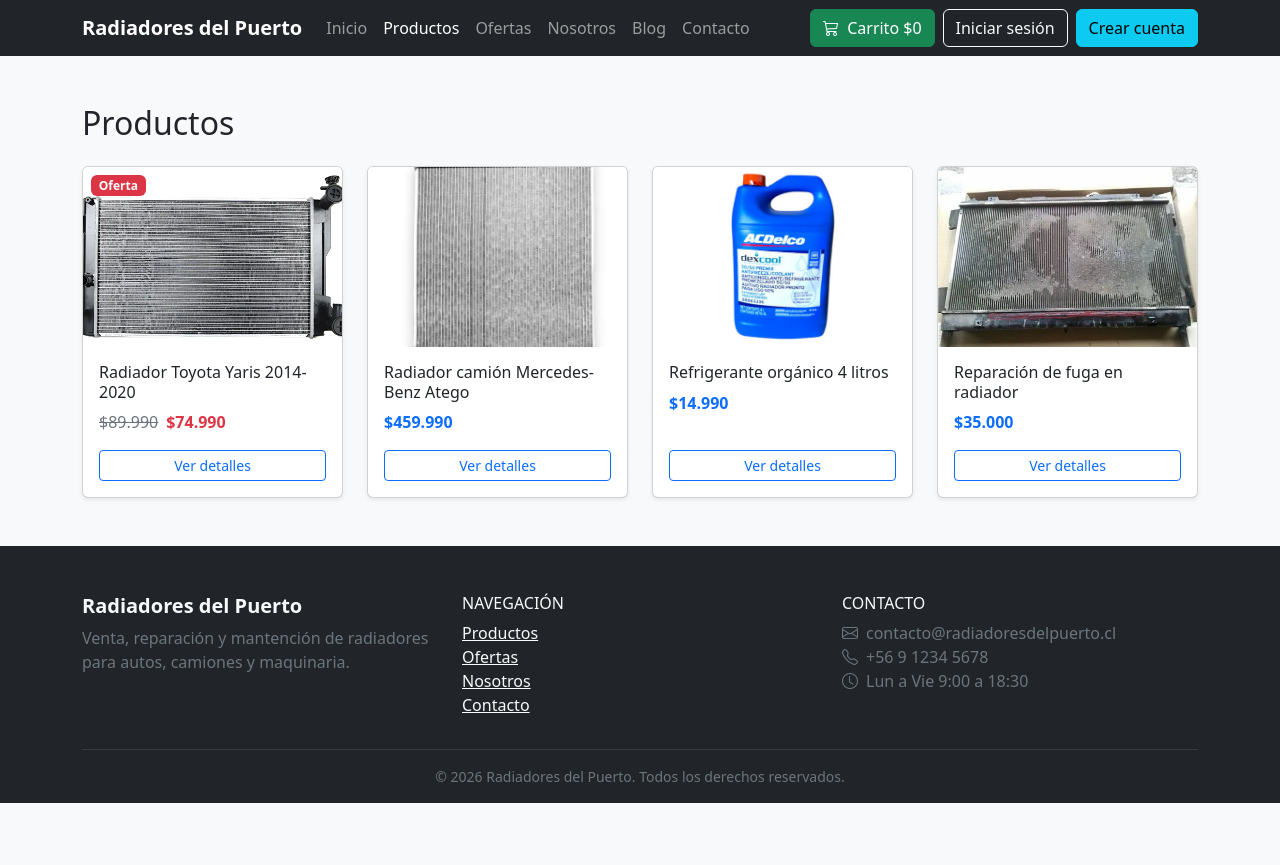
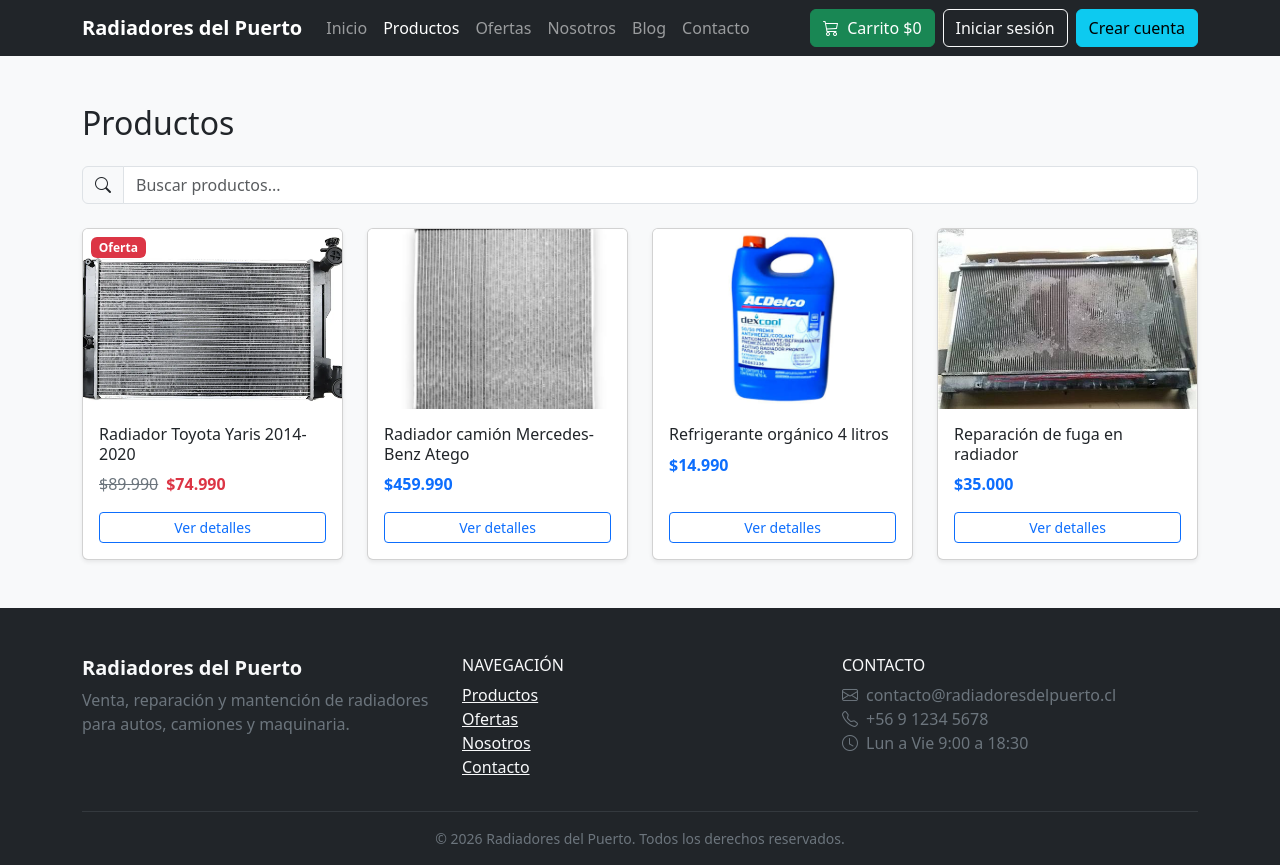
Before and after one commit to beaedov/FullStackEntrega2, a Next.js app: page /productos in a window 1280 px wide. Before the commit the page ends 803 px from the top, so only its background shows below. Built offline with nearby package versions, Linux system fonts and the light colour scheme.

Commit message:
Buscador de productos

```diff
--- a/app/productos/page.tsx
+++ b/app/productos/page.tsx
@@ -2,24 +2,39 @@
 
 import { useEffect, useState } from "react";
 import TarjetaProducto, { type Producto } from "@/components/TarjetaProducto";
+import Buscador from "@/components/Buscador";
 import { obtenerProductos } from "@/data/datos";
 
 export default function Productos() {
   const [productos, setProductos] = useState<Producto[]>([]);
+  const [busqueda, setBusqueda] = useState("");
 
   useEffect(() => {
     setProductos(obtenerProductos());
   }, []);
 
+  // Solo los productos que el nombre se escribio
+  const productosFiltrados = productos.filter((producto) =>
+    producto.nombre.toLowerCase().includes(busqueda.toLowerCase())
+  );
+
   return (
     <div className="container py-5">
       <h1 className="h2 mb-4">Productos</h1>
 
-      <div className="row row-cols-1 row-cols-sm-2 row-cols-md-3 row-cols-lg-4 g-4">
-        {productos.map((producto) => (
-          <TarjetaProducto key={producto.id} producto={producto} />
-        ))}
-      </div>
+      <Buscador valor={busqueda} alCambiar={setBusqueda} />
+
+      {productosFiltrados.length === 0 ? (
+        <div className="alert alert-info">
+          No encontramos productos que coincidan con "{busqueda}".
+        </div>
+      ) : (
+        <div className="row row-cols-1 row-cols-sm-2 row-cols-md-3 row-cols-lg-4 g-4">
+          {productosFiltrados.map((producto) => (
+            <TarjetaProducto key={producto.id} producto={producto} />
+          ))}
+        </div>
+      )}
     </div>
   );
 }
--- /dev/null
+++ b/components/Buscador.tsx
@@ -0,0 +1,22 @@
+
+type BuscadorProps = {
+  valor: string;
+  alCambiar: (texto: string) => void;
+};
+
+export default function Buscador({ valor, alCambiar }: BuscadorProps) {
+  return (
+    <div className="input-group mb-4">
+      <span className="input-group-text">
+        <i className="bi bi-search"></i>
+      </span>
+      <input
+        type="text"
+        className="form-control"
+        placeholder="Buscar productos..."
+        value={valor}
+        onChange={(e) => alCambiar(e.target.value)}
+      />
+    </div>
+  );
+}
```
